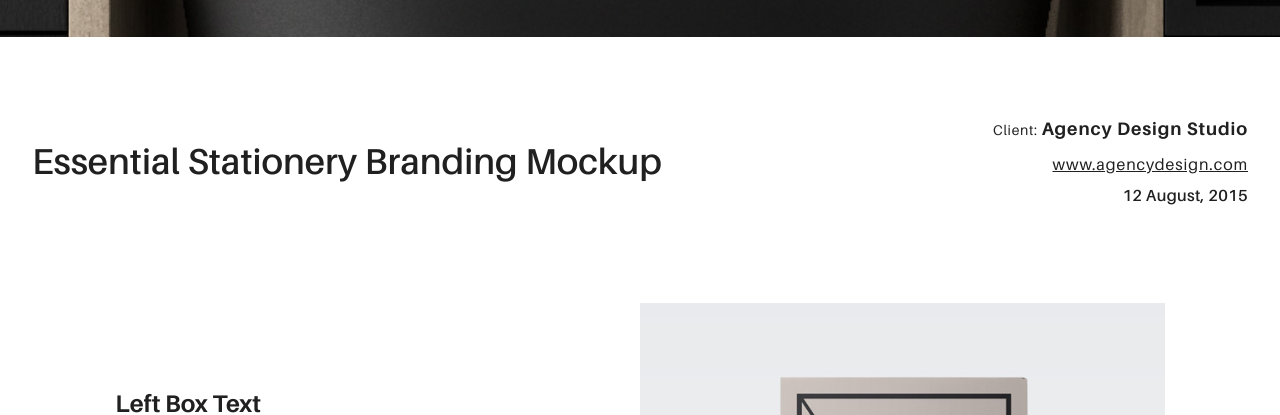
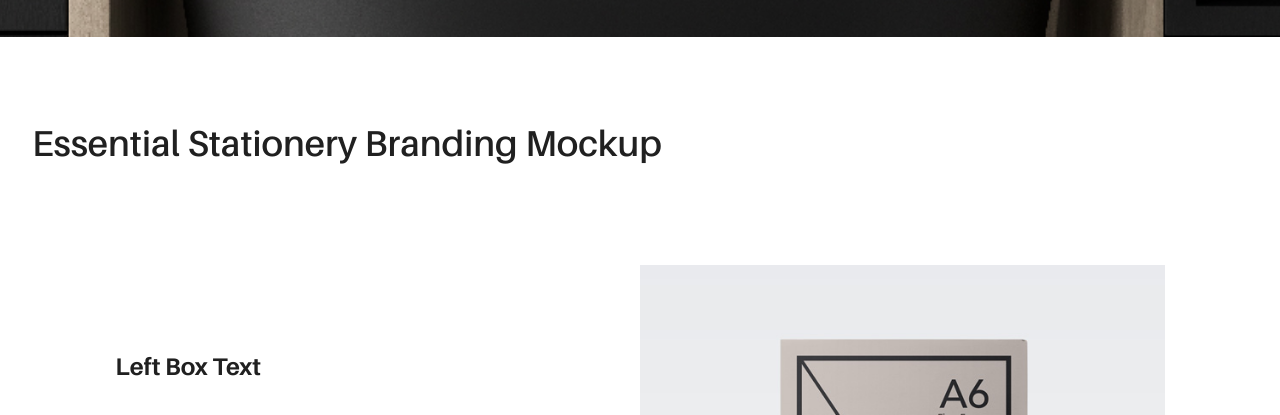
Before and after one commit to rumill/rumill.github.io, a plain HTML site: page portfolio-item.html in a window 1280 px wide. Shown: the part 763-1178 px from the top of the page. Drawn offline with Linux system fonts and the light colour scheme.

Commit message:
Update portfolio-item.html

```diff
--- a/portfolio-item.html
+++ b/portfolio-item.html
@@ -62,11 +62,6 @@
         <div class="ae-grid ae-grid--collapse rk-portfolio-info ">
           <div class="ae-grid__item item-lg-8 item-sm--center au-xs-ta-center au-lg-ta-left">
             <h2 class="rk-portfolio-inner-title ">Essential Stationery Branding Mockup</h2>
-          </div>
-          <div class="ae-grid__item item-lg-4 au-xs-ta-center au-lg-ta-right rk-portfolio-details">
-            <p class="rk-portfolio-inner-client "><span class="ae-lambda">Client: </span><span class="ae-u-bolder">Agency Design Studio</span></p>
-            <p class="au-underline rk-portfolio-inner-website "><a href="#0" class="ae-kappa">www.agencydesign.com</a></p>
-            <p class="ae-kappa ae-u-bold rk-portfolio-inner-date ">12 August, 2015</p>
           </div>
         </div>
       </div>
```
